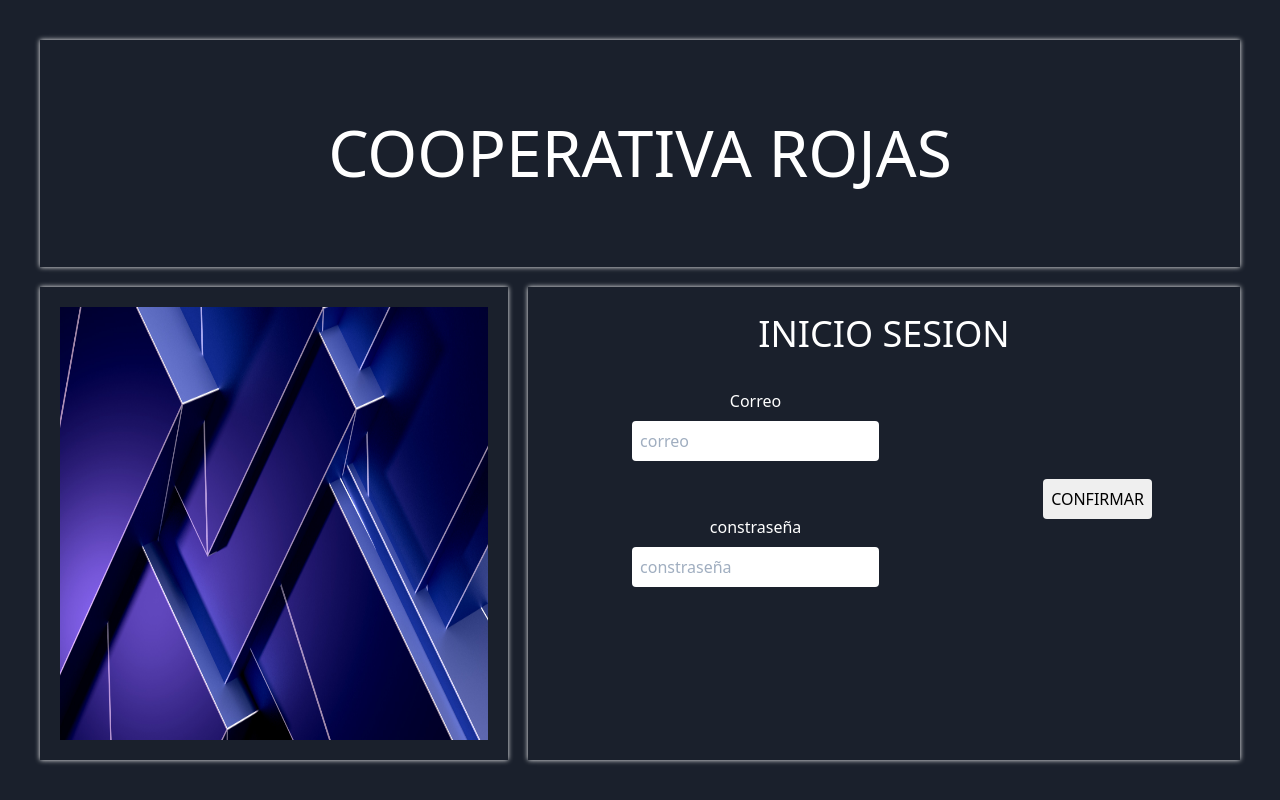
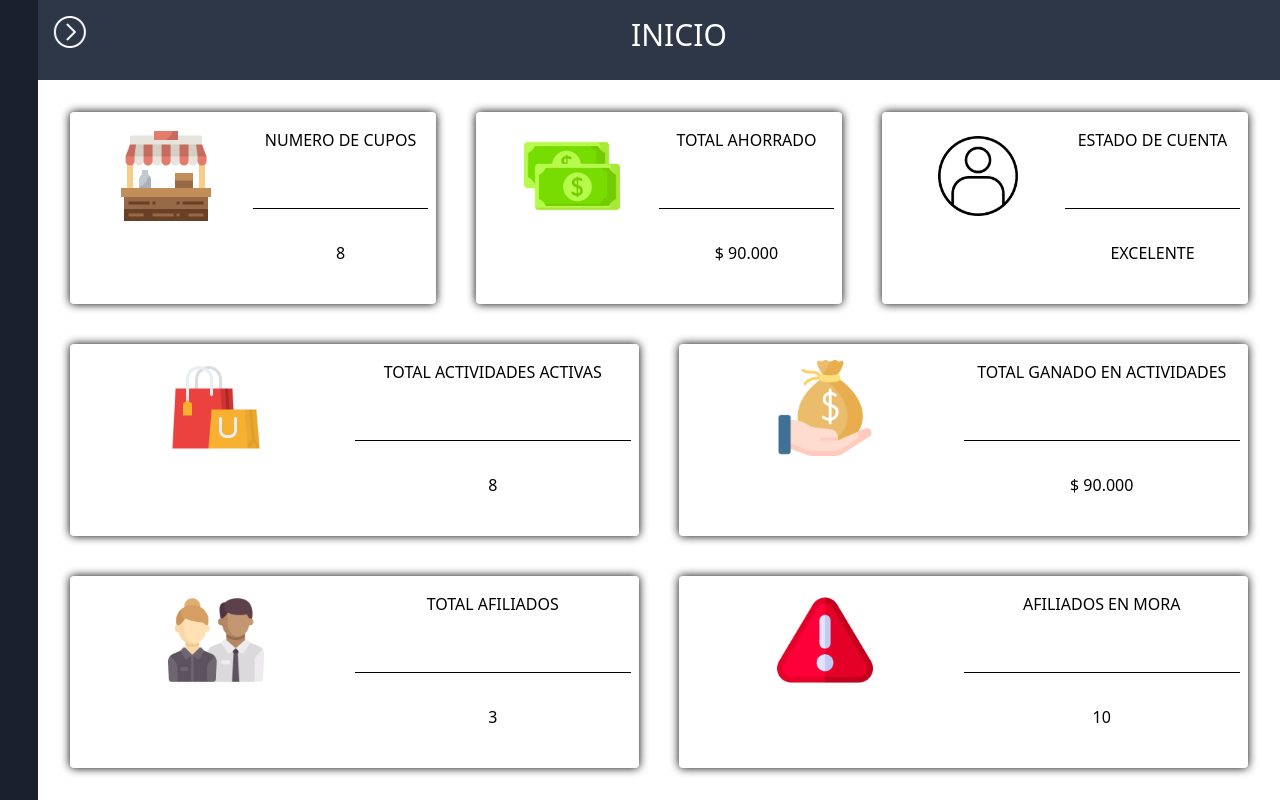
Before and after one commit to Idiem/CooperativaRojas, a React (Create React App) app: page / in a window 1280 px wide. Built offline with nearby package versions, Linux system fonts and the light colour scheme.

Commit message:
valer verga3

```diff
--- a/src/App.js
+++ b/src/App.js
@@ -18,20 +18,16 @@ function App() {
   }
   return (
       <Router>
-        <Switch>
-          <Route path="/app" >
         <div className="xl:h-screen w-full xl:flex">
                     <Dashboard usuario="1" dash={estado.dash}/>
                     <div className="grid w-full h-full xl:w-98p grid-rows-6">
                         <Switch>
+                            <Route path='/login' component={Login}></Route>
                             <Route path='/app/afiliados' render={()=><Afiliados estado={estado} cambiarDash={cambiarDash}/>} ></Route>
-                          <Route path='/app'  render={()=><Admin estado={estado} cambiarDash={cambiarDash}/>}></Route>
+                            <Route path='/'  render={()=><Admin estado={estado} cambiarDash={cambiarDash}/>}></Route>
                         </Switch>
                     </div>
                 </div>
-          </Route>
-          <Route path="/" component={Login}></Route>
-        </Switch>
       </Router>
   );
 }
```
Lines whose indentation alone changed are shown as unchanged.
